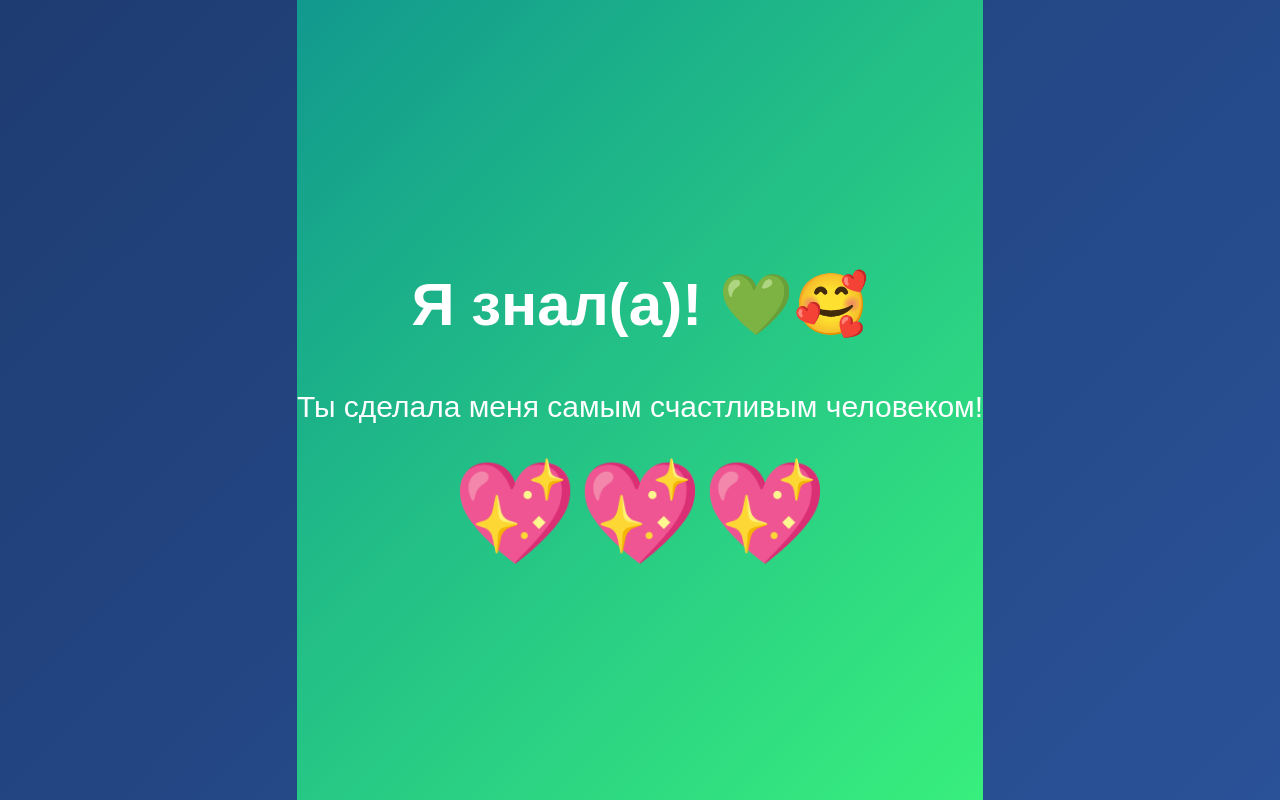
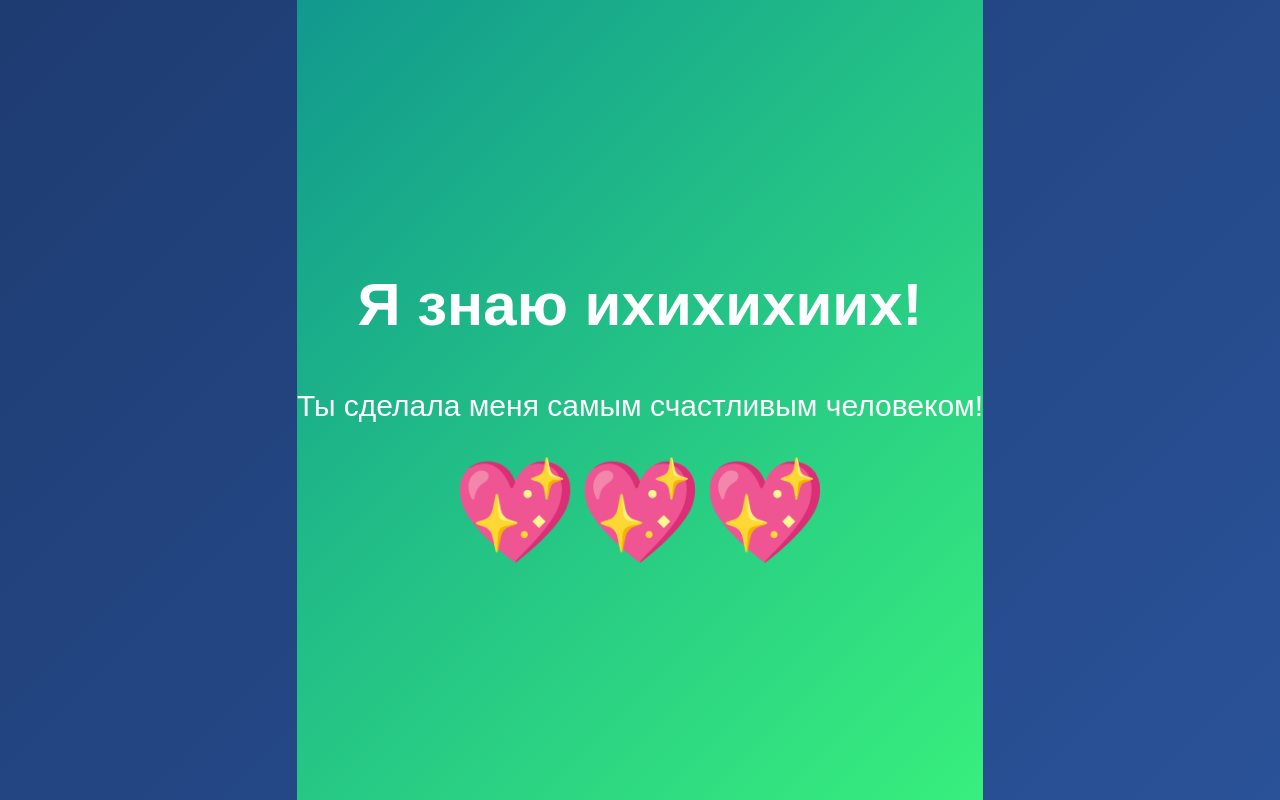
Before and after one commit to chiwawa-wq/love-page, a plain HTML site: page index.html in a window 1280 px wide. Both pictures are taken after a click on the button "Дап". Drawn offline with Linux system fonts and the light colour scheme.

Commit message:
Update heading text in index.html

```diff
--- a/index.html
+++ b/index.html
@@ -134,7 +134,7 @@ noBtn.addEventListener('click', () => {
 yesBtn.addEventListener('click', () => {
     document.body.innerHTML = `
         <div style="display:flex;flex-direction:column;justify-content:center;align-items:center;height:100vh;background:linear-gradient(135deg,#11998e,#38ef7d);color:white;font-family:sans-serif;text-align:center;">
-            <h1 style="font-size:60px;">Я знал(а)! 💚🥰</h1>
+            <h1 style="font-size:60px;">Я знаю ихихихиих!</h1>
             <p style="font-size:30px;">Ты сделала меня самым счастливым человеком!</p>
             <div style="font-size:100px;animation: float 3s infinite;">💖💖💖</div>
         </div>
```
